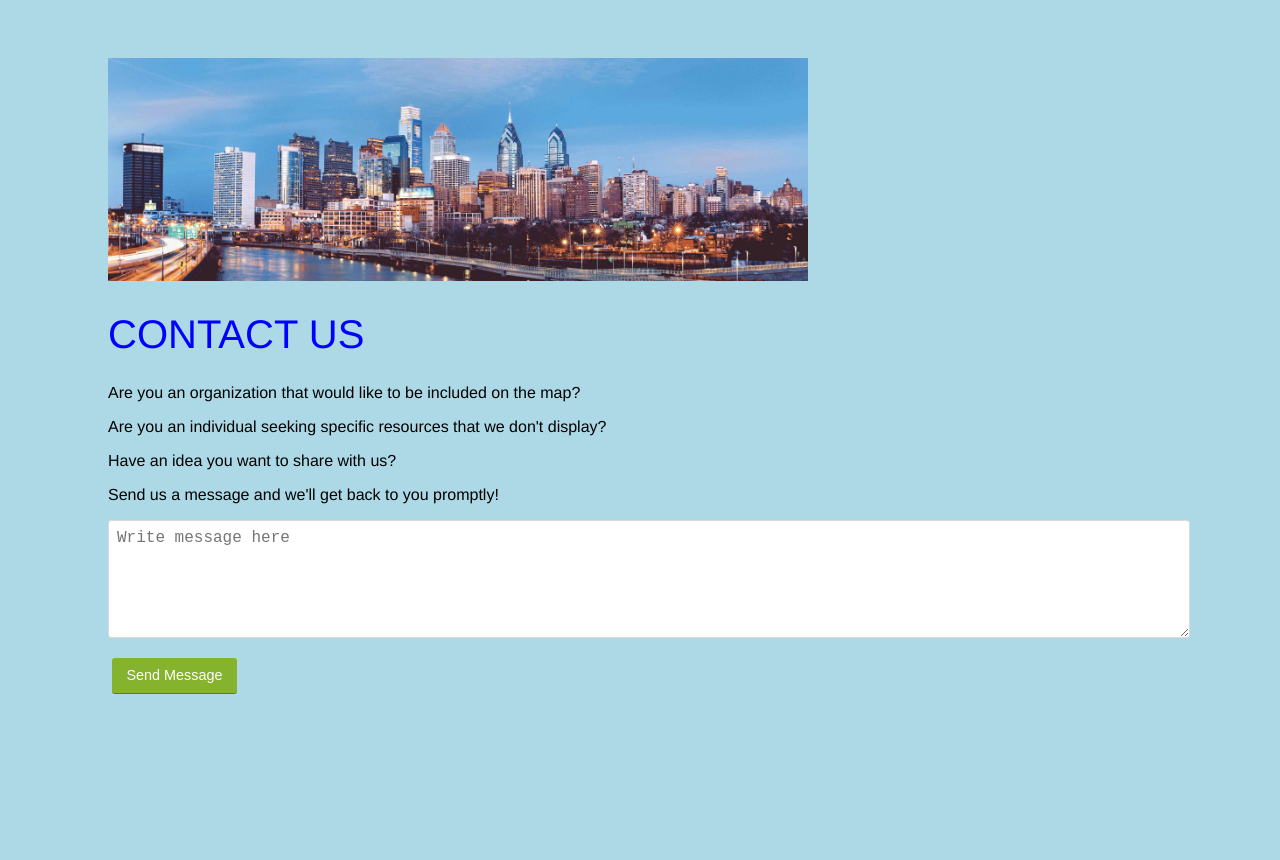
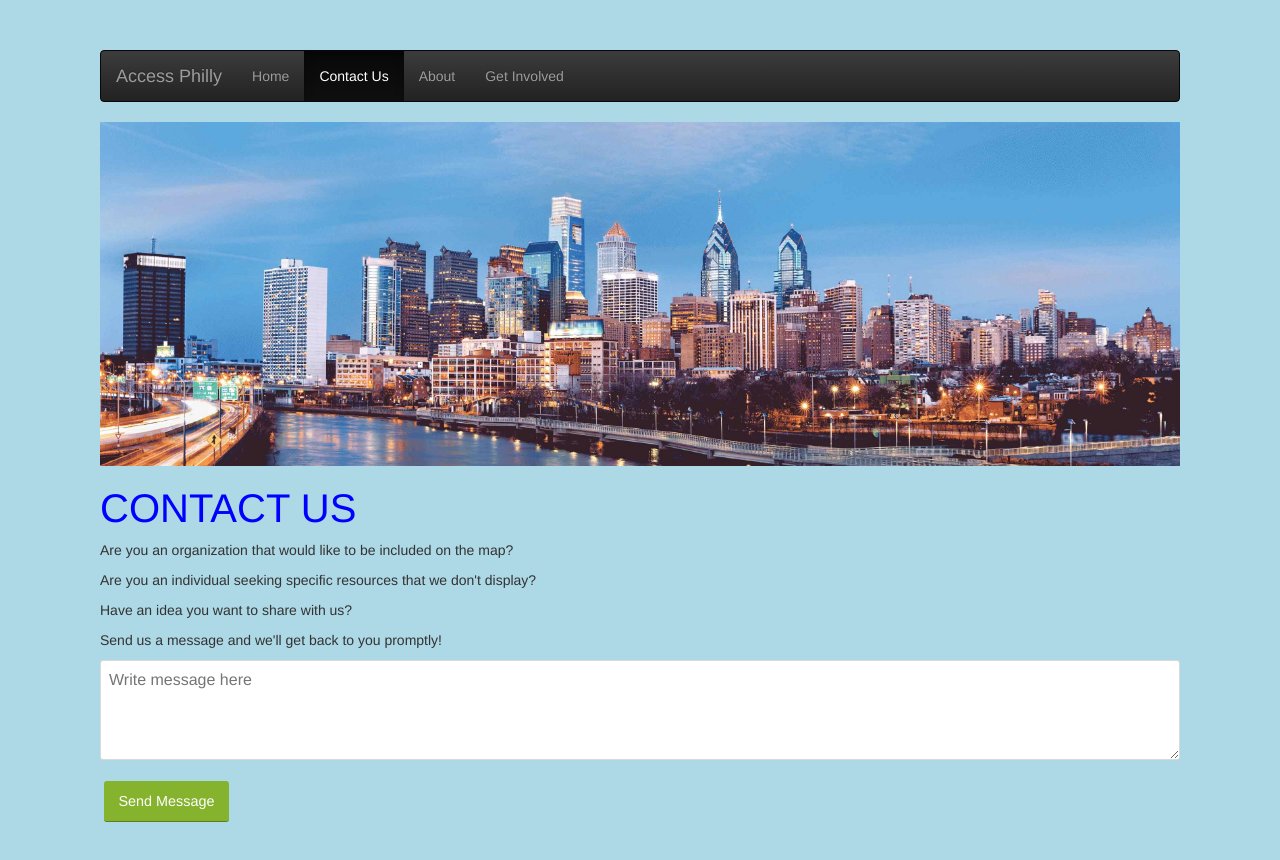
Before and after one commit to cmiriam/SideProjects, a plain HTML site: page contact.html in a window 1280 px wide. Before the commit the page ends 800 px from the top, so only its background shows below. Drawn offline with nearby package versions, Linux system fonts and the light colour scheme.

Commit message:
Added navbar

```diff
--- a/contact.html
+++ b/contact.html
@@ -2,6 +2,15 @@
 <!DOCTYPE html>
 <html>
   <head>
+  <!-- Bootstrap CDN-->
+  <!-- Latest compiled and minified CSS -->
+<link rel="stylesheet" href="https://maxcdn.bootstrapcdn.com/bootstrap/3.3.7/css/bootstrap.min.css" integrity="sha384-BVYiiSIFeK1dGmJRAkycuHAHRg32OmUcww7on3RYdg4Va+PmSTsz/K68vbdEjh4u" crossorigin="anonymous">
+
+<!-- Optional theme -->
+<link rel="stylesheet" href="https://maxcdn.bootstrapcdn.com/bootstrap/3.3.7/css/bootstrap-theme.min.css" integrity="sha384-rHyoN1iRsVXV4nD0JutlnGaslCJuC7uwjduW9SVrLvRYooPp2bWYgmgJQIXwl/Sp" crossorigin="anonymous">
+
+<!-- Latest compiled and minified JavaScript -->
+<script src="https://maxcdn.bootstrapcdn.com/bootstrap/3.3.7/js/bootstrap.min.js" integrity="sha384-Tc5IQib027qvyjSMfHjOMaLkfuWVxZxUPnCJA7l2mCWNIpG9mGCD8wGNIcPD7Txa" crossorigin="anonymous"></script>
     <meta charset="utf-8">
     <meta name="description" content="Code Weekend Sample Page">
     <title>Code Weekend Sample Page</title>
@@ -13,7 +22,33 @@
 
 
   </head>
-  <img src = "philly.jpg" alt="background" title="" width ="700" />
+  <!--Bootstrap Navbar -->
+  <nav class="navbar navbar-inverse">
+  <div class="container-fluid">
+    <!-- Brand and toggle get grouped for better mobile display -->
+    <div class="navbar-header">
+      <a class="navbar-brand" href="#">Access Philly</a>
+    </div>
+
+    <!-- Collect the nav links, forms, and other content for toggling -->
+    <div class="collapse navbar-collapse" id="bs-example-navbar-collapse-1">
+      <ul class="nav navbar-nav">
+      	<li><a href="home.html">Home</a></li>
+        <li class="active"><a href="contact.html">Contact Us <span class="sr-only">(current)</span></a></li>
+        <li><a href="about.html">About</a></li>
+        <li><a href="about.html">Get Involved</a></li>
+
+
+        </li>
+      </ul>
+
+
+
+    </div><!-- /.navbar-collapse -->
+  </div><!-- /.container-fluid -->
+</nav>
+
+  <img class="img-responsive" src = "philly.jpg" alt="background" title="" width ="" />
   <body>
     <h1>CONTACT US</h1>
     <p>Are you an organization that would like to be included on the map? </p>
```
Also changed, not shown: about.html (+5 -2 lines), home.html (+49 -14 lines).
